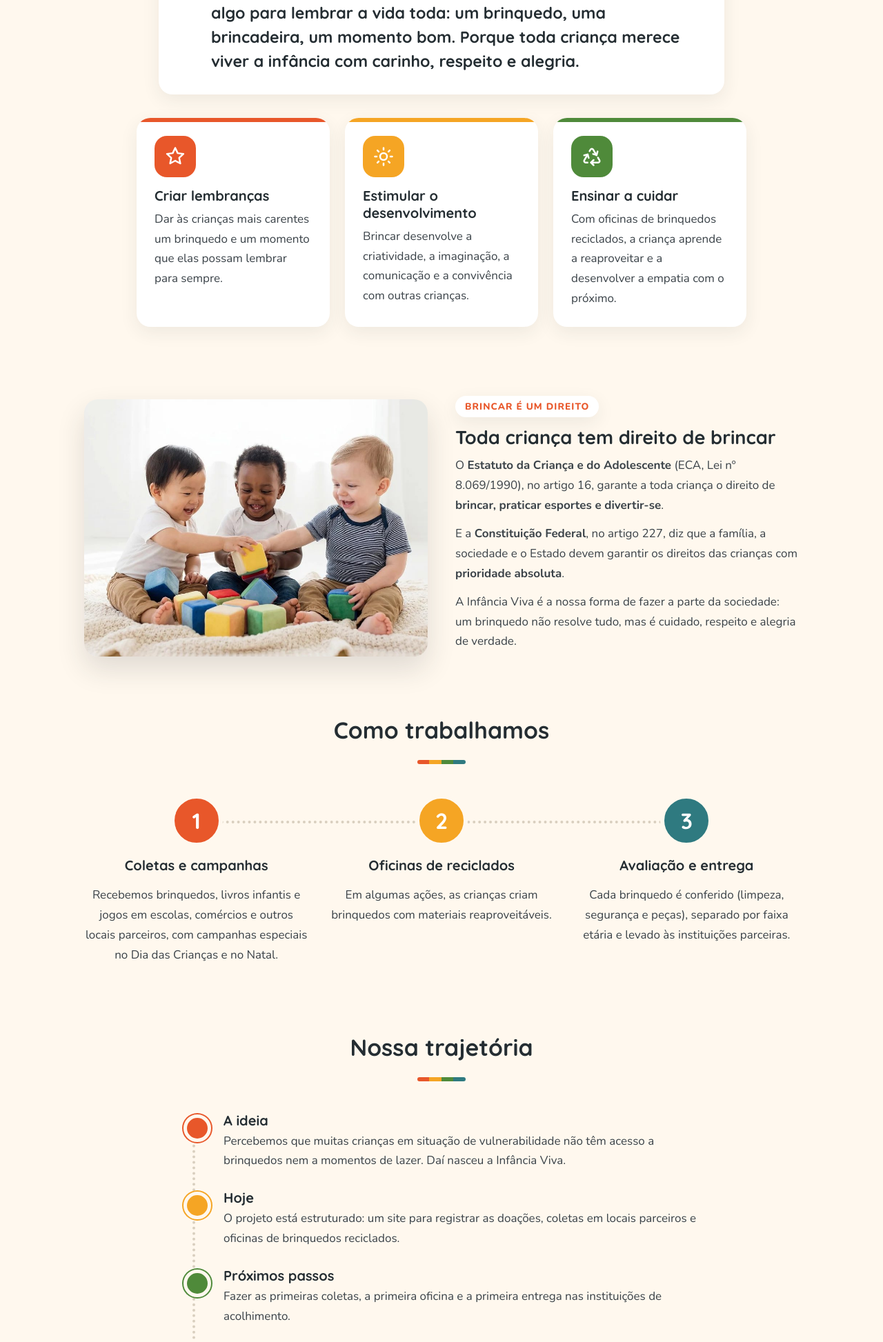
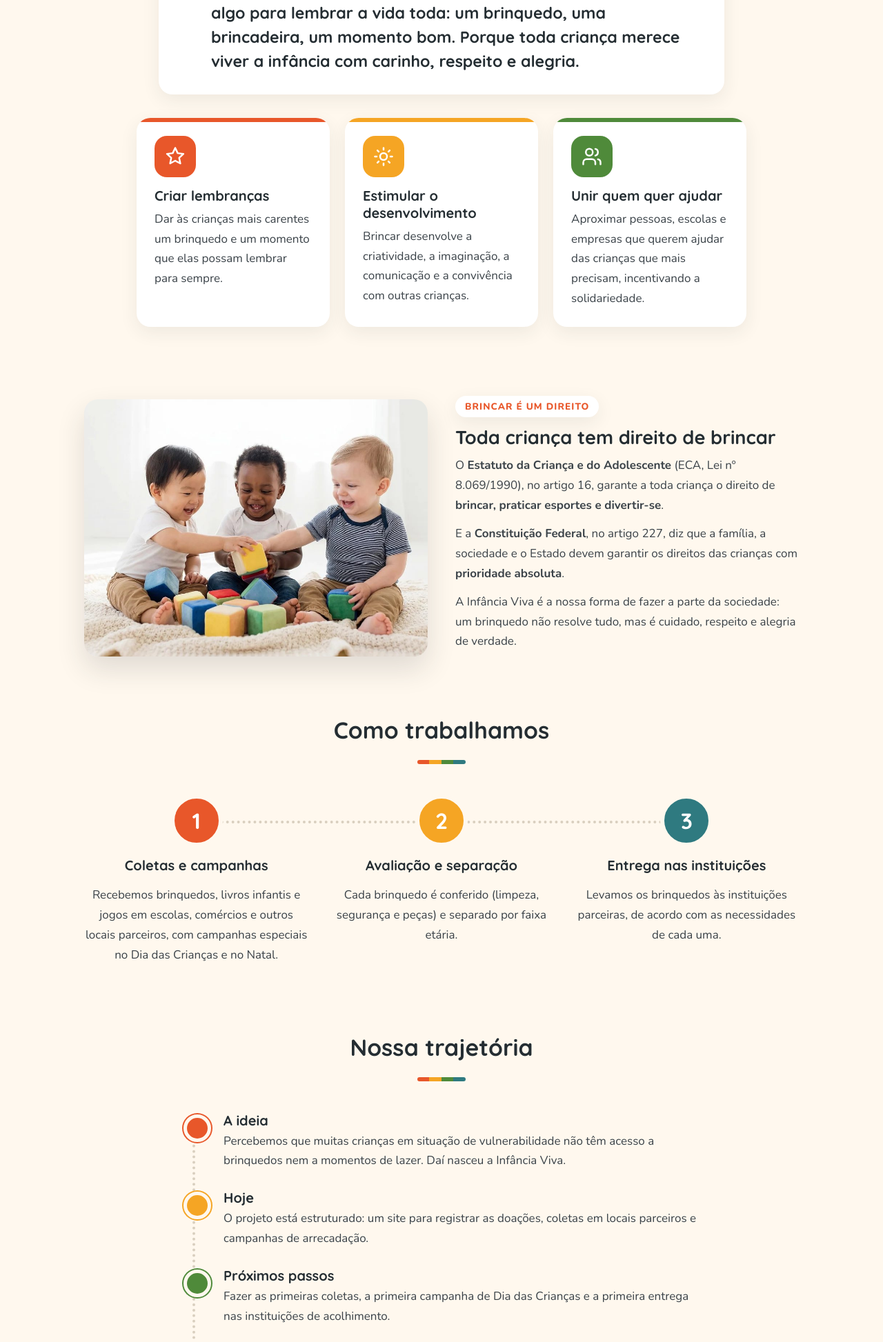
Before and after one commit to jennymcampos25/infancia_viva, a PHP site: page /sobre.html in a window 1280 px wide. Shown: the part 958-2904 px from the top of the page at 69% size. Run offline with PHP 8.4, Linux system fonts and the light colour scheme; some libraries are stand-ins or nearby versions.

Commit message:
Tira as oficinas de brinquedos reciclados do site
Não estão na documentação do TCC. O texto agora segue a documentação:
o dinheiro ajuda no transporte, nas embalagens e na divulgação; os passos
são coletas e campanhas, avaliação e separação, entrega.

Co-Authored-By: Claude Opus 5.5 <noreply@anthropic.com>
Claude-Session: https://claude.ai/code/session_01AwWAUENcay1bWcqGuX2rQJ

```diff
--- a/contato.html
+++ b/contato.html
@@ -32,7 +32,7 @@
 
 <p>
     Quer saber mais sobre a Infância Viva, ser voluntário, levar uma coleta
-    para a sua escola ou participar de uma oficina?
+    para a sua escola ou tornar a sua empresa parceira?
 </p>
 
 <p>
--- a/doacao.html
+++ b/doacao.html
@@ -44,7 +44,7 @@
     <a class="opcao-doacao" href="pagamento.html" style="--cor:var(--azul)">
         <span class="icone"><svg viewBox="0 0 24 24" fill="none" stroke="currentColor" stroke-width="2" stroke-linecap="round" stroke-linejoin="round" aria-hidden="true"><circle cx="12" cy="12" r="9"/><path d="M15 9.5c-.5-1-1.6-1.5-3-1.5-1.7 0-3 .8-3 2s1.3 1.7 3 2 3 .8 3 2-1.3 2-3 2c-1.4 0-2.5-.5-3-1.5M12 6.5v1.5M12 16v1.5"/></svg></span>
         <h2>Doe em dinheiro</h2>
-        <p>Contribua por Pix ou online. O valor ajuda nas oficinas de brinquedos reciclados e nas entregas.</p>
+        <p>Contribua por Pix ou online. O valor ajuda no transporte, nas embalagens e na divulgação das campanhas.</p>
         <span class="botao">Quero doar em dinheiro</span>
     </a>
 </div>
--- a/faq.html
+++ b/faq.html
@@ -53,10 +53,6 @@
     <p>Brinquedos novos ou usados, desde que estejam limpos, completos e seguros. Também aceitamos <strong>livros infantis e jogos educativos</strong>. Antes da entrega, cada item é avaliado: brinquedos com peças quebradas, pontas perigosas ou sujeira que não sai não são distribuídos. Os aprovados são separados por faixa etária.</p>
 </details>
 <details>
-    <summary>O que são as oficinas de brinquedos reciclados?</summary>
-    <p>Em algumas ações, as crianças criam brinquedos com materiais que iriam para o lixo, como garrafas e caixas. Elas aprendem a reaproveitar recursos e a pensar no próximo.</p>
-</details>
-<details>
     <summary>Posso doar dinheiro em vez de brinquedos?</summary>
     <p>Sim. Na página <a href="pagamento.html">Doe em dinheiro</a> você escolhe o valor e paga por Pix ou cartão de crédito. Ao final, recebe um recibo para imprimir (e por e-mail, se informar um). Como o site é um projeto de TCC, o pagamento é uma demonstração: nenhum valor é cobrado.</p>
 </details>
@@ -66,7 +62,7 @@
 </details>
 <details>
     <summary>Como posso ser voluntário?</summary>
-    <p>Fale com a gente pela página <a href="contato.html">Contato</a> e conte como gostaria de ajudar: nas coletas, nas oficinas ou nas entregas.</p>
+    <p>Fale com a gente pela página <a href="contato.html">Contato</a> e conte como gostaria de ajudar: nas coletas, na separação dos brinquedos ou nas entregas.</p>
 </details>
 <details>
     <summary>Preciso ter conta para doar?</summary>
--- a/pagamento.html
+++ b/pagamento.html
@@ -37,8 +37,8 @@
 
 <h1>Doe em dinheiro</h1>
 <p>
-    Contribua com o valor que quiser. O dinheiro ajuda a comprar materiais para as oficinas
-    de brinquedos reciclados e a levar os brinquedos até as instituições de acolhimento.
+    Contribua com o valor que quiser. O dinheiro ajuda no transporte, nas embalagens, nos materiais
+    de limpeza e na divulgação das campanhas, para levar os brinquedos até as crianças.
 </p>
 
 <form id="formPagamento" class="form-pedido" action="pagamento.php" method="post">
--- a/pagamento_recibo.php
+++ b/pagamento_recibo.php
@@ -21,7 +21,7 @@ etapas_pagamento(4);
     <div class="confirmado-icone" aria-hidden="true"><svg viewBox="0 0 24 24" fill="none" stroke="currentColor" stroke-width="3" stroke-linecap="round" stroke-linejoin="round"><path d="M5 12.5l4.5 4.5L19 7.5"/></svg></div>
     <h1>Pagamento confirmado!</h1>
     <p>Obrigado, <?= h(strtok($p["nome"], " ")) ?>! A sua doação de <strong><?= dinheiro($p["valor"]) ?></strong>
-       vai virar material para as oficinas e brinquedos para as crianças.</p>
+       vai ajudar a levar brinquedos até as crianças.</p>
     <?php if ($p["recibo_enviado"]): ?>
         <p class="confirmado-email">Enviamos uma cópia do recibo para <strong><?= h($p["email"]) ?></strong>.</p>
     <?php endif; ?>
--- a/sobre.html
+++ b/sobre.html
@@ -69,9 +69,9 @@
             <p>Brincar desenvolve a criatividade, a imaginação, a comunicação e a convivência com outras crianças.</p>
         </div>
         <div class="cartao revela d3">
-            <span class="icone"><svg viewBox="0 0 24 24" fill="none" stroke="currentColor" stroke-width="2" stroke-linecap="round" stroke-linejoin="round" aria-hidden="true"><path d="M7 19H4.8a1.8 1.8 0 0 1-1.6-2.7l3.9-6.7"/><path d="M11 19h8.2a1.8 1.8 0 0 0 1.6-2.7L19 13.2"/><path d="m14 16-3 3 3 3"/><path d="M8.3 13.6 7.1 9.5 3 10.6"/><path d="m9.3 5.7 1.1-1.8a1.8 1.8 0 0 1 3.1 0l3.9 6.7"/><path d="m13.4 9.1 4.1 1.1 1.1-4.1"/></svg></span>
-            <h3>Ensinar a cuidar</h3>
-            <p>Com oficinas de brinquedos reciclados, a criança aprende a reaproveitar e a desenvolver a empatia com o próximo.</p>
+            <span class="icone"><svg viewBox="0 0 24 24" fill="none" stroke="currentColor" stroke-width="2" stroke-linecap="round" stroke-linejoin="round" aria-hidden="true"><path d="M16 21v-2a4 4 0 0 0-4-4H6a4 4 0 0 0-4 4v2"/><circle cx="9" cy="7" r="4"/><path d="M22 21v-2a4 4 0 0 0-3-3.87"/><path d="M16 3.13a4 4 0 0 1 0 7.75"/></svg></span>
+            <h3>Unir quem quer ajudar</h3>
+            <p>Aproximar pessoas, escolas e empresas que querem ajudar das crianças que mais precisam, incentivando a solidariedade.</p>
         </div>
     </div>
 </div>
@@ -98,8 +98,8 @@
     <div class="titulo-secao revela"><h2>Como trabalhamos</h2><span class="risco"></span></div>
     <div class="passos">
         <div class="passo revela" style="--cor:var(--vermelho)"><div class="num">1</div><h3>Coletas e campanhas</h3><p>Recebemos brinquedos, livros infantis e jogos em escolas, comércios e outros locais parceiros, com campanhas especiais no Dia das Crianças e no Natal.</p></div>
-        <div class="passo revela d2" style="--cor:var(--amarelo)"><div class="num">2</div><h3>Oficinas de reciclados</h3><p>Em algumas ações, as crianças criam brinquedos com materiais reaproveitáveis.</p></div>
-        <div class="passo revela d3" style="--cor:var(--azul)"><div class="num">3</div><h3>Avaliação e entrega</h3><p>Cada brinquedo é conferido (limpeza, segurança e peças), separado por faixa etária e levado às instituições parceiras.</p></div>
+        <div class="passo revela d2" style="--cor:var(--amarelo)"><div class="num">2</div><h3>Avaliação e separação</h3><p>Cada brinquedo é conferido (limpeza, segurança e peças) e separado por faixa etária.</p></div>
+        <div class="passo revela d3" style="--cor:var(--azul)"><div class="num">3</div><h3>Entrega nas instituições</h3><p>Levamos os brinquedos às instituições parceiras, de acordo com as necessidades de cada uma.</p></div>
     </div>
 </div>
 
@@ -112,11 +112,11 @@
         </li>
         <li class="revela" style="--cor:var(--amarelo)">
             <h3>Hoje</h3>
-            <p>O projeto está estruturado: um site para registrar as doações, coletas em locais parceiros e oficinas de brinquedos reciclados.</p>
+            <p>O projeto está estruturado: um site para registrar as doações, coletas em locais parceiros e campanhas de arrecadação.</p>
         </li>
         <li class="revela" style="--cor:var(--verde)">
             <h3>Próximos passos</h3>
-            <p>Fazer as primeiras coletas, a primeira oficina e a primeira entrega nas instituições de acolhimento.</p>
+            <p>Fazer as primeiras coletas, a primeira campanha de Dia das Crianças e a primeira entrega nas instituições de acolhimento.</p>
         </li>
     </ol>
     <p class="nota-trajetoria revela">
@@ -201,7 +201,7 @@
         <div class="cartao revela d2">
             <span class="icone"><svg viewBox="0 0 24 24" fill="none" stroke="currentColor" stroke-width="2" stroke-linecap="round" stroke-linejoin="round" aria-hidden="true"><rect x="2" y="5" width="20" height="14" rx="2"/><path d="M2 10h20"/></svg></span>
             <h3>Contribuindo com dinheiro</h3>
-            <p>Uma contribuição em dinheiro ou Pix ajuda nas oficinas e nas entregas.</p>
+            <p>Uma contribuição em dinheiro ou Pix ajuda no transporte, nas embalagens e na divulgação das campanhas.</p>
         </div>
         <div class="cartao revela d3">
             <span class="icone"><svg viewBox="0 0 24 24" fill="none" stroke="currentColor" stroke-width="2" stroke-linecap="round" stroke-linejoin="round" aria-hidden="true"><circle cx="18" cy="5" r="3"/><circle cx="6" cy="12" r="3"/><circle cx="18" cy="19" r="3"/><path d="M8.6 13.5l6.8 4M15.4 6.5l-6.8 4"/></svg></span>
@@ -211,7 +211,7 @@
         <div class="cartao revela">
             <span class="icone"><svg viewBox="0 0 24 24" fill="none" stroke="currentColor" stroke-width="2" stroke-linecap="round" stroke-linejoin="round" aria-hidden="true"><path d="M16 21v-2a4 4 0 0 0-4-4H6a4 4 0 0 0-4 4v2"/><circle cx="9" cy="7" r="4"/><path d="M19 8v6M22 11h-6"/></svg></span>
             <h3>Sendo voluntário</h3>
-            <p>Ajude nas coletas, nas oficinas e nas entregas. Fale com a gente pela página Contato.</p>
+            <p>Ajude nas coletas, na separação e nas entregas. Fale com a gente pela página Contato.</p>
         </div>
     </div>
 </div>
@@ -219,7 +219,7 @@
 <div class="chamada larga" data-confete>
     <svg class="onda" viewBox="0 0 1440 60" preserveAspectRatio="none" aria-hidden="true"><path d="M0 0h1440v20c-120 30-240 30-360 0S840-10 720 20 480 50 360 20 120-10 0 20z" fill="#fff8ee"/></svg>
     <h2 class="revela">Vamos guardar boas lembranças juntos?</h2>
-    <p class="revela d2">Um brinquedo, uma tarde de oficina, uma mensagem: toda ajuda vira um momento para uma criança.</p>
+    <p class="revela d2">Um brinquedo, uma hora de ajuda, uma mensagem: toda ajuda vira um momento para uma criança.</p>
     <a class="botao destaque revela d3" href="doacao.html">Quero doar</a>
 </div>
 
```
Also changed, not shown: RESUMO_DO_PROJETO.md (+2 -0 lines), index.html (+4 -4 lines).
